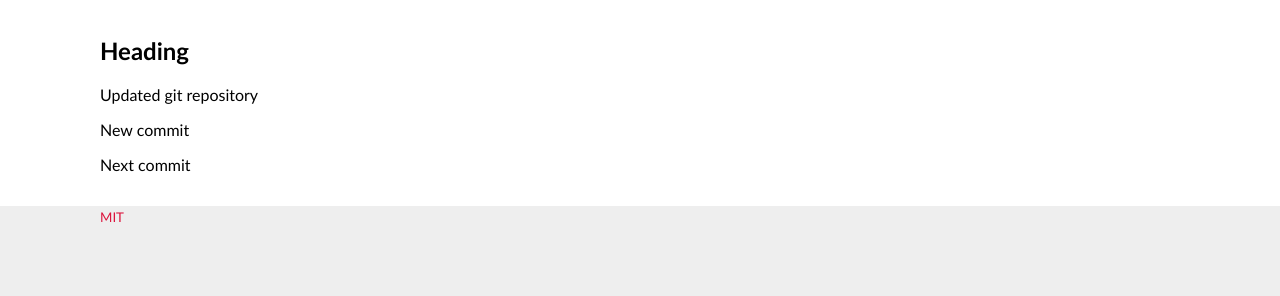
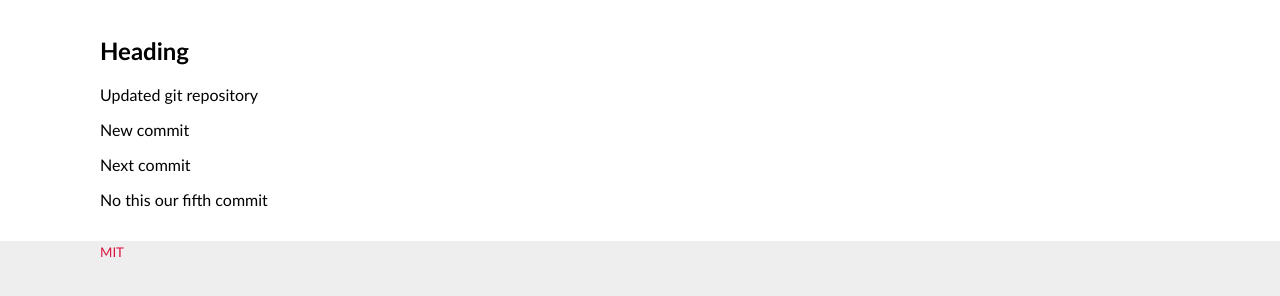
Before and after one commit to blizn/git-cli-test, a plain HTML site: page index.html in a window 1280 px wide. Shown: the part 82-378 px from the top of the page. Drawn offline with Linux system fonts and the light colour scheme.

Commit message:
added more text

```diff
--- a/index.html
+++ b/index.html
@@ -19,6 +19,7 @@
       <p>Updated git repository</p>
       <p>New commit</p>
       <p>Next commit</p>
+      <p>No this our fifth commit</p>
     </div>
     <!-- .container-->
   </div>
```
